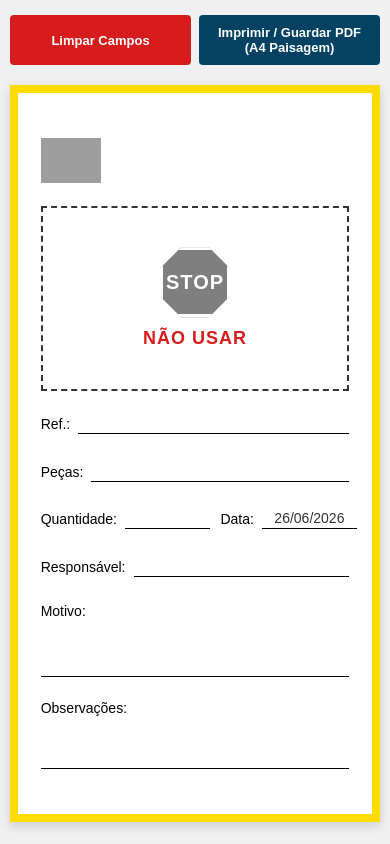
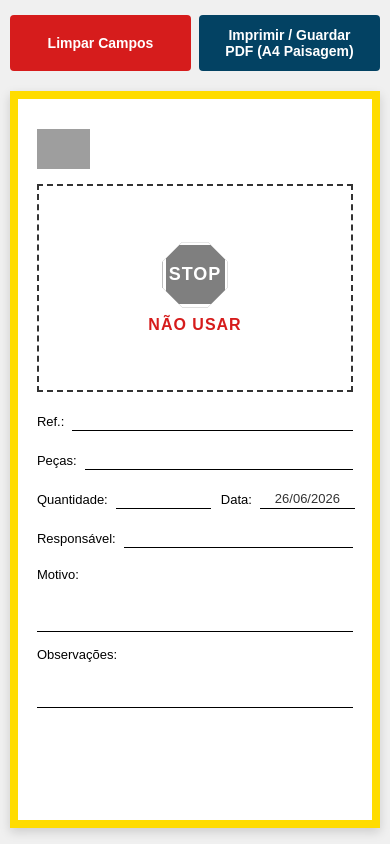
Before and after one commit to jmpnm84/stop, a plain HTML site: page index.html in a window 390 px wide. Drawn offline with Linux system fonts and the light colour scheme; grey boxes are pictures that could not be loaded.

Commit message:
Improve mobile styles and adjust element sizes
Updated styles for mobile responsiveness and adjusted dimensions for various elements.

```diff
--- a/index.html
+++ b/index.html
@@ -22,6 +22,8 @@
             flex-direction: column;
             align-items: center;
             min-height: 100vh;
+            width: 100%;
+            overflow-x: hidden; /* Evita scroll horizontal na página principal */
         }
 
         /* Floating Digital Control Buttons */
@@ -38,8 +40,8 @@
             background-color: #034263;
             color: white;
             border: none;
-            padding: 10px 18px;
-            font-size: 13px;
+            padding: 12px 18px; /* Ligeiramente maior para toque mobile */
+            font-size: 14px;
             border-radius: 4px;
             cursor: pointer;
             font-weight: bold;
@@ -61,14 +63,14 @@
             background-color: transparent;
         }
 
-        /* Custom Dimensions: 14cm x 19.5cm */
+        /* Custom Dimensions: 14cm x 19.5cm base com adaptação mobile */
         .a5-container {
             width: 14cm;
-            max-width: 100%;
+            max-width: 100%; /* Garante que não ultrapassa o ecrã do telemóvel */
             height: 19.5cm;
             background-color: #ffffff;
             border: 8px solid #ffdc00;
-            padding: 12mm 6mm;
+            padding: 8mm 5mm; /* Reduzido ligeiramente para dar mais espaço no mobile */
             position: relative;
             box-shadow: 0 4px 10px rgba(0,0,0,0.15);
             display: flex;
@@ -85,10 +87,10 @@
             display: flex;
             justify-content: flex-start;
             align-items: center;
-            margin-bottom: 6mm;
+            margin-bottom: 4mm;
         }
         .logo-image {
-            height: 45px;
+            height: 40px;
             max-width: 100%;
             object-fit: contain;
         }
@@ -96,23 +98,23 @@
         /* STOP Box */
         .stop-box {
             border: 2px dashed #333333;
-            padding: 12px;
+            padding: 10px;
             text-align: center;
-            margin: 0 auto 6mm auto;
+            margin: 0 auto 5mm auto;
             width: 100%;
             max-width: 9cm;
-            height: 6cm;
+            height: 5.5cm; /* Ajustado para prevenir overflows verticais */
             display: flex;
             flex-direction: column;
             justify-content: center;
             align-items: center;
         }
         .stop-sign {
-            width: 70px;
-            height: 70px;
+            width: 65px;
+            height: 65px;
             background-color: #7f7f7f;
             position: relative;
-            margin: 0 auto 8px auto;
+            margin: 0 auto 6px auto;
             clip-path: polygon(30% 0%, 70% 0%, 100% 30%, 100% 70%, 70% 100%, 30% 100%, 0% 70%, 0% 30%);
             display: flex;
             justify-content: center;
@@ -123,13 +125,13 @@
         }
         .stop-text {
             color: #ffffff;
-            font-size: 20px;
+            font-size: 18px;
             font-weight: bold;
             letter-spacing: 1px;
         }
         .nao-usar {
             color: #d61c1c;
-            font-size: 18px;
+            font-size: 16px;
             font-weight: bold;
             letter-spacing: 1px;
             margin: 3px 0 0 0;
@@ -139,11 +141,11 @@
         .form-group {
             display: flex;
             align-items: flex-end;
-            margin-bottom: 7mm;
+            margin-bottom: 5mm;
             width: 100%;
         }
         .form-label {
-            font-size: 14px;
+            font-size: 13px;
             font-weight: normal;
             color: #000000;
             white-space: nowrap;
@@ -154,7 +156,7 @@
             flex-grow: 1;
             border: none;
             border-bottom: 1px solid #000000;
-            font-size: 14px;
+            font-size: 13px;
             padding: 2px 5px;
             background: transparent;
             outline: none;
@@ -177,7 +179,7 @@
             display: flex;
             justify-content: space-between;
             width: 100%;
-            margin-bottom: 7mm;
+            margin-bottom: 5mm;
             gap: 10px;
         }
         .form-row .form-group {
@@ -195,20 +197,20 @@
         .form-block {
             display: flex;
             flex-direction: column;
-            margin-bottom: 6mm;
+            margin-bottom: 4mm;
         }
         .form-block.expandable {
             margin-bottom: 0;
         }
         .form-block .form-label {
-            margin-bottom: 6px;
+            margin-bottom: 4px;
         }
         .form-textarea {
             width: 100%;
             border: none;
             border-bottom: 1px solid #000000;
-            font-size: 14px;
-            line-height: 1.6;
+            font-size: 13px;
+            line-height: 1.5;
             resize: none;
             outline: none;
             background: transparent;
@@ -216,7 +218,7 @@
             text-align: center;
         }
 
-        /* Print Styles */
+        /* Print Styles - Mantém as proporções originais exatas para impressão */
         @media print {
             @page {
                 size: A4 landscape;
@@ -226,6 +228,7 @@
                 background-color: #ffffff;
                 padding: 0;
                 display: block;
+                overflow-x: visible;
             }
             .print-page {
                 display: flex !important;
@@ -235,8 +238,10 @@
             .a5-container {
                 box-shadow: none;
                 width: 14cm !important;
+                height: 19.5cm !important;
                 max-width: 14cm !important;
                 border: 8px solid #ffdc00 !important;
+                padding: 12mm 6mm; /* Restaura padding original na impressão */
                 -webkit-print-color-adjust: exact;
                 print-color-adjust: exact;
             }
@@ -246,6 +251,11 @@
             .actions {
                 display: none;
             }
+            .header { margin-bottom: 6mm; }
+            .stop-box { height: 6cm; margin-bottom: 6mm; }
+            .form-group { margin-bottom: 7mm; }
+            .form-row { margin-bottom: 7mm; }
+            .form-block { margin-bottom: 6mm; }
         }
     </style>
 </head>
@@ -290,11 +300,11 @@
             </div>
             <div class="form-block">
                 <label class="form-label">Motivo:</label>
-                <textarea id="motivo_1" class="form-textarea" style="min-height: 45px;"></textarea>
+                <textarea id="motivo_1" class="form-textarea" style="min-height: 40px;"></textarea>
             </div>
             <div class="form-block expandable">
                 <label class="form-label">Observações:</label>
-                <textarea id="observacoes_1" class="form-textarea" style="min-height: 45px; height: 45px;"></textarea>
+                <textarea id="observacoes_1" class="form-textarea" style="min-height: 40px; height: 40px;"></textarea>
             </div>
         </div>
 
@@ -330,18 +340,17 @@
             </div>
             <div class="form-block">
                 <label class="form-label">Motivo:</label>
-                <textarea id="motivo_2" class="form-textarea" style="min-height: 45px;"></textarea>
+                <textarea id="motivo_2" class="form-textarea" style="min-height: 40px;"></textarea>
             </div>
             <div class="form-block expandable">
                 <label class="form-label">Observações:</label>
-                <textarea id="observacoes_2" class="form-textarea" style="min-height: 45px; height: 45px;"></textarea>
+                <textarea id="observacoes_2" class="form-textarea" style="min-height: 40px; height: 40px;"></textarea>
             </div>
         </div>
 
     </div>
 
     <script>
-        // Service Worker Inline adaptado para cumprir as diretivas estritas de instalação offline
         if ('serviceWorker' in navigator) {
             const swCode = `
                 const CACHE_NAME = 'trigo-stop-cache-v1';
```
